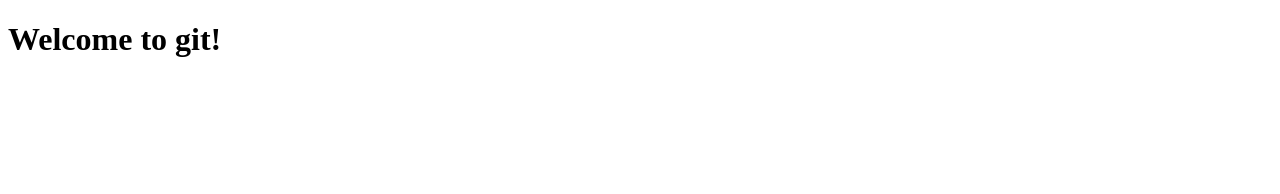
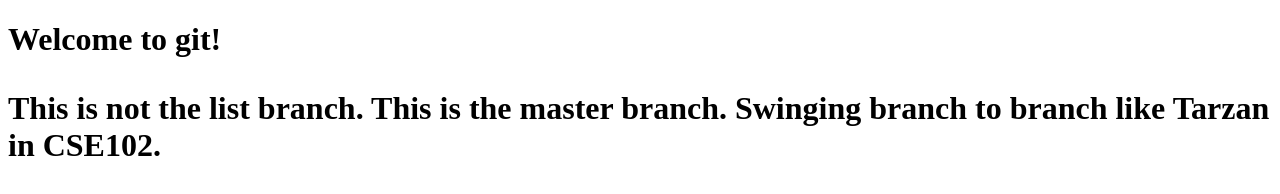
Before and after one commit to fleiscs2/cse102, a plain HTML site: page index.html in a window 1280 px wide. Drawn offline with Linux system fonts and the light colour scheme.

Commit message:
Update index.html
Add p with description of branch swinging

```diff
--- a/index.html
+++ b/index.html
@@ -5,5 +5,6 @@
 </head>
 <body>
 	<h1>Welcome to git!<h1>
+		<p>This is not the list branch. This is the master branch. Swinging branch to branch like Tarzan in CSE102.</p>
 </body>
 <html>
```
